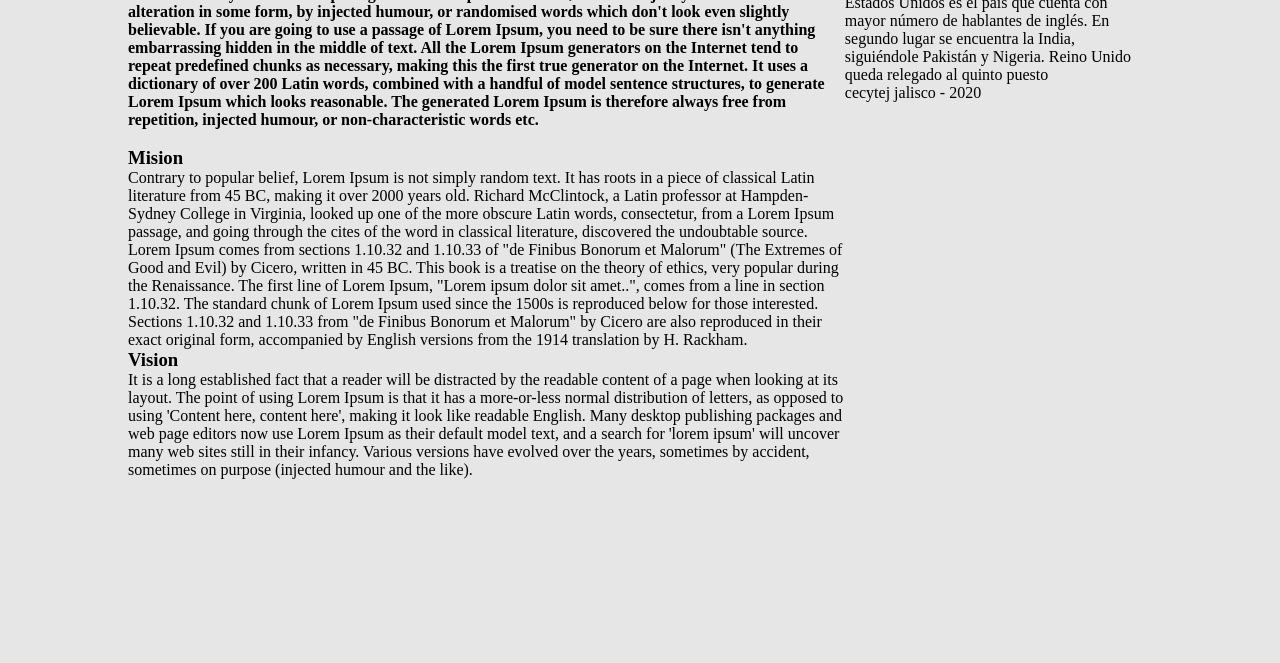
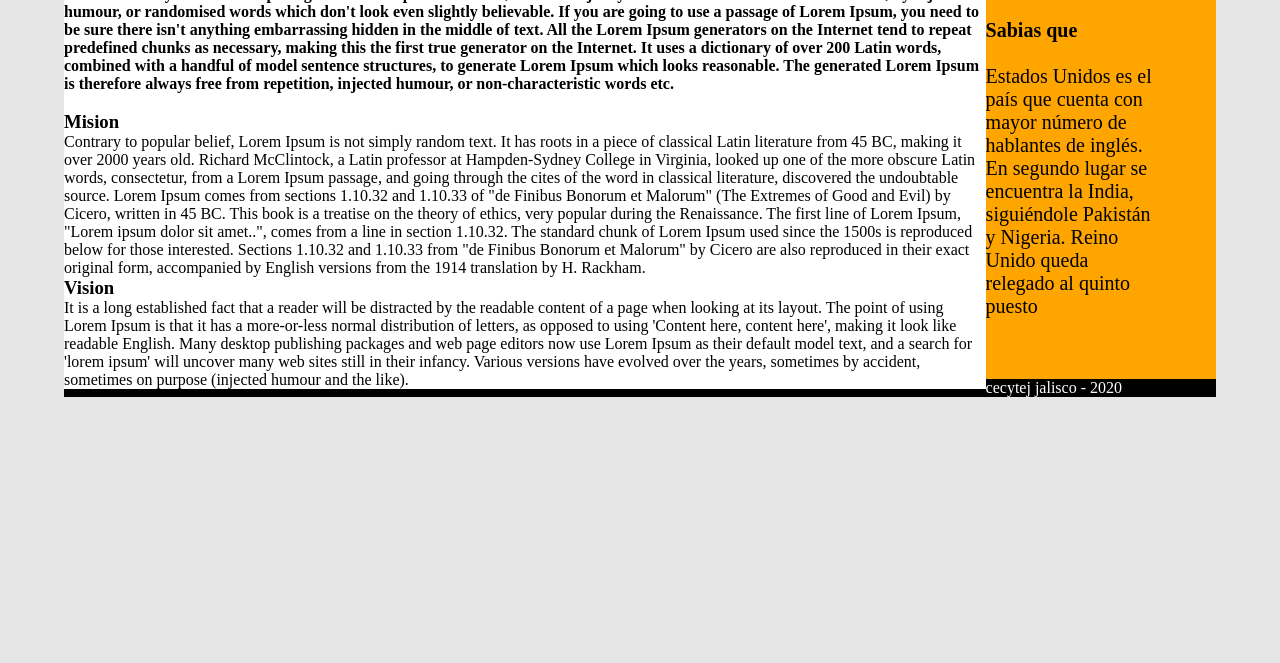
Before and after one commit to brandonxl/proyectoescuela, a plain HTML site: page index.html in a window 1280 px wide. Shown: the part 137-800 px from the top of the page. Drawn offline with Linux system fonts and the light colour scheme.

Commit message:
se hizo un cambio significativo en el diseño de el index

```diff
--- a/maquetacion/estilo.css
+++ b/maquetacion/estilo.css
@@ -6,14 +6,14 @@ body{
 	background: #e6e6e6;
 }
 
-header, .main, footer,h1{
+header, .main,h1{
 
-	width: 80%;
+	width: 90%;
 	margin: auto;
 }
 
 header nav{
-	background: #528FD5;
+	background:#528FD5;
 	overflow: hidden;
 }
 h1{
@@ -38,6 +38,25 @@ header nav ul li a{
 }
 
 .main .articles{
-	width: 70%;
+	width: 80%;
 	float: left;
+	background: white;
 }
+
+.main .articles .article {
+	padding: 10px;
+	background: white;
+	margin-bottom: 30px;
+}
+
+
+aside{
+	background: orange;
+	font-size: 20px;
+	padding: 61px;
+}
+
+footer{
+	background: black;
+	color: white;
+}
```
